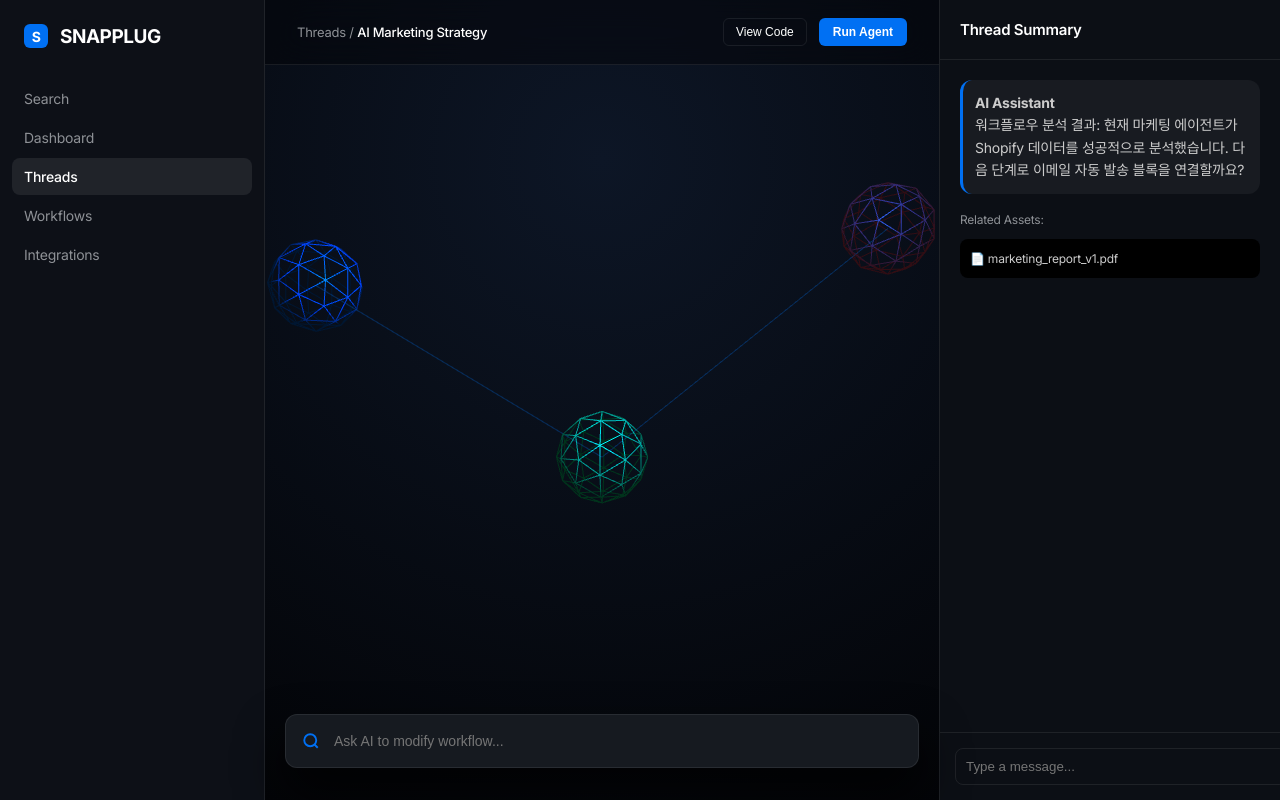
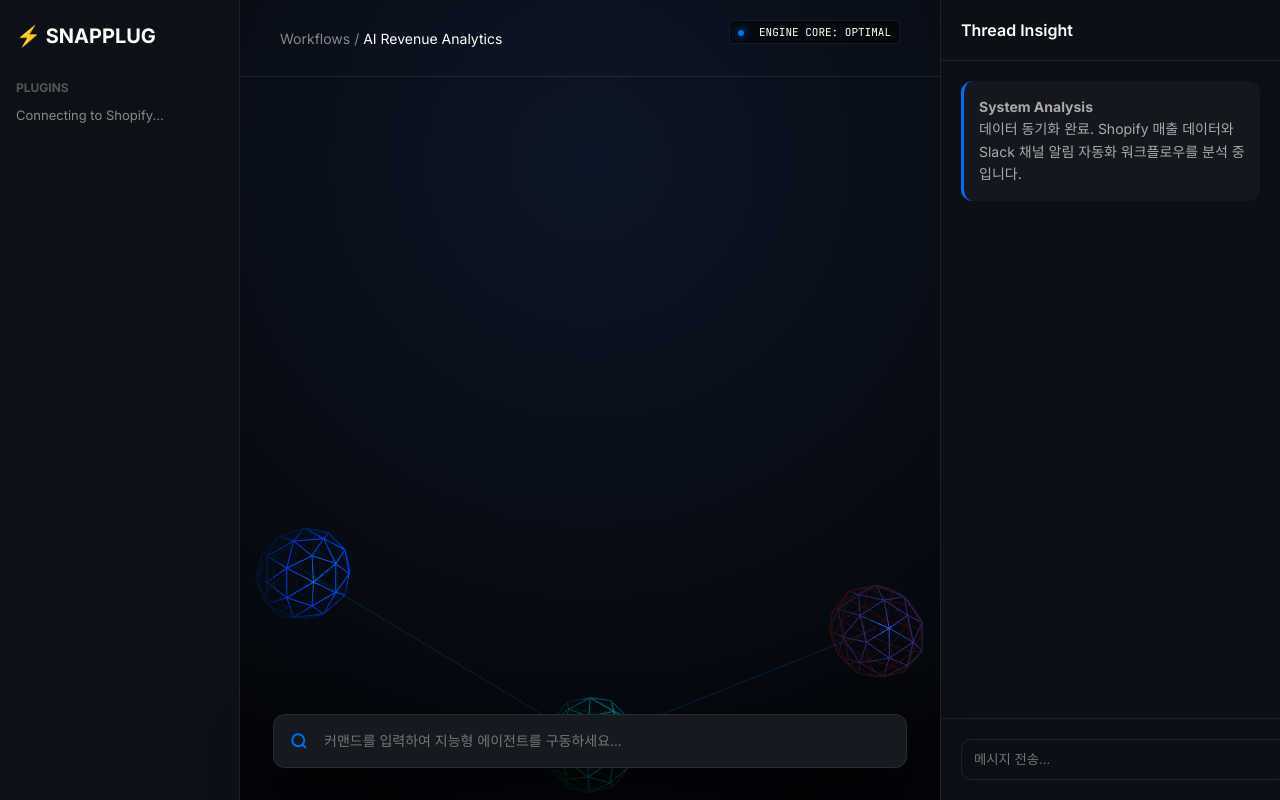
Before and after one commit to hyperkh65/newgame1, a plain HTML site: page index.html in a window 1280 px wide. Drawn offline with nearby package versions, Linux system fonts and the light colour scheme; animation ran at ten frames a second.

Commit message:
SNAPPLUG ENGINE v16: Deep Logic-Driven Architecture with State Management

```diff
--- a/index.html
+++ b/index.html
@@ -2,147 +2,166 @@
 <html lang="ko">
 <head>
     <meta charset="UTF-8">
-    <title>SNAPPLUG - THE MASTERPIECE REPLICA</title>
+    <title>SNAPPLUG OS - INTELLIGENT ENGINE v16</title>
     <style>
-        @import url('https://fonts.googleapis.com/css2?family=Inter:wght@400;500;600;700&display=swap');
+        @import url('https://fonts.googleapis.com/css2?family=Inter:wght@400;500;600;700&family=JetBrains+Mono&display=swap');
+        :root { --p-blue: #0070f3; --p-green: #10b981; --p-red: #ef4444; --p-bg: #030407; --p-border: rgba(255,255,255,0.08); }
+        body, html { margin:0; padding:0; background: var(--p-bg); color: #fff; font-family: 'Inter', sans-serif; height: 100vh; overflow: hidden; }
 
-        :root {
-            --bg: #030407;
-            --sidebar: #0d1017;
-            --chat-bg: rgba(13, 16, 23, 0.95);
-            --accent: #0070f3;
-            --border: rgba(255, 255, 255, 0.08);
-            --text-muted: #8e9196;
-        }
+        /* Dashboard Framework */
+        #app-root { display: grid; grid-template-columns: 240px 1fr 340px; height: 100vh; }
 
-        body, html { margin: 0; padding: 0; background: var(--bg); color: #fff; font-family: 'Inter', sans-serif; height: 100%; overflow: hidden; letter-spacing: -0.015em; }
+        aside { background: #0d1017; border-right: 1px solid var(--p-border); padding: 24px 16px; }
+        main { position: relative; background: radial-gradient(circle at 50% 20%, #0d1626 0%, #030407 100%); }
+        #chat-panel { background: rgba(13, 16, 23, 0.98); border-left: 1px solid var(--p-border); display: flex; flex-direction: column; backdrop-filter: blur(40px); }
 
-        #layout { display: flex; height: 100vh; }
+        /* Real-time Status UI */
+        .node-status { font-family: 'JetBrains Mono', monospace; font-size: 11px; padding: 4px 8px; border-radius: 4px; background: rgba(0,0,0,0.5); border: 1px solid var(--p-border); margin-bottom: 12px; display: inline-block; }
+        .pulse { display: inline-block; width: 6px; height: 6px; border-radius: 50%; background: var(--p-blue); margin-right: 8px; box-shadow: 0 0 10px var(--p-blue); }
 
-        /* Sidebar: Exact Copy */
-        aside { width: 240px; background: var(--sidebar); border-right: 1px solid var(--border); padding: 24px 12px; display: flex; flex-direction: column; z-index: 100; }
-        .logo { font-size: 19px; font-weight: 700; margin-bottom: 32px; padding: 0 12px; display: flex; align-items: center; letter-spacing: -0.5px; }
-        .logo-box { width: 24px; height: 24px; background: var(--accent); border-radius: 6px; margin-right: 12px; display: flex; align-items: center; justify-content: center; font-size: 14px; }
-
-        .nav-item { display: flex; align-items: center; padding: 10px 12px; border-radius: 8px; font-size: 14px; color: var(--text-muted); cursor: pointer; margin-bottom: 2px; }
-        .nav-item.active { background: rgba(255,255,255,0.08); color: #fff; font-weight: 500; }
-
-        /* Main View */
-        main { flex: 1; position: relative; display: flex; flex-direction: column; background: radial-gradient(circle at 50% 20%, #0d1626 0%, #030407 100%); }
-
-        header { height: 64px; border-bottom: 1px solid var(--border); display: flex; align-items: center; padding: 0 32px; justify-content: space-between; background: rgba(3,4,7,0.4); backdrop-filter: blur(20px); z-index: 50; }
-        .breadcrumbs { font-size: 13px; color: var(--text-muted); }
-        .breadcrumbs span { color: #fff; font-weight: 500; }
-
-        /* Workflow Canvas */
-        #viewport { position: absolute; top: 0; left: 0; width: 100%; height: 100%; z-index: 1; }
-
-        /* Right Chat Sidebar - From Final Capture */
-        #chat-panel { width: 340px; background: var(--chat-bg); border-left: 1px solid var(--border); height: 100vh; z-index: 150; display: flex; flex-direction: column; backdrop-filter: blur(20px); }
-        .chat-header { padding: 20px; border-bottom: 1px solid var(--border); font-weight: 600; font-size: 15px; }
-        .chat-content { flex: 1; padding: 20px; overflow-y: auto; font-size: 14px; line-height: 1.6; color: #ccc; }
-        .ai-msg { background: rgba(255,255,255,0.05); padding: 12px; border-radius: 12px; margin-bottom: 16px; border-left: 3px solid var(--accent); }
-
-        /* UI Overlay Elements */
-        #cmd-center {
-            position: absolute; bottom: 32px; left: 50%; transform: translateX(-50%);
-            width: 600px; height: 52px; background: #161a20; border: 1px solid var(--border);
-            border-radius: 12px; display: flex; align-items: center; padding: 0 16px;
-            box-shadow: 0 24px 48px rgba(0,0,0,0.8); z-index: 2000;
-        }
-        #cmd-input { flex: 1; background: transparent; border: none; outline: none; color: #fff; font-size: 14px; margin-left: 12px; }
+        /* Terminal Bar */
+        #cmd-bar { position: absolute; bottom: 32px; left: 50%; transform: translateX(-50%); width: 600px; height: 52px; background: #161a20; border: 1px solid var(--p-border); border-radius: 12px; display: flex; align-items: center; padding: 0 16px; box-shadow: 0 30px 60px rgba(0,0,0,0.8); z-index: 1000; }
+        #cmd-input { flex: 1; background: transparent; border: none; outline: none; color: #fff; font-size: 14px; margin-left: 14px; }
     </style>
 </head>
 <body>
-    <div id="layout">
+    <div id="app-root">
         <aside>
-            <div class="logo"><div class="logo-box">S</div> SNAPPLUG</div>
-            <div class="nav-item">Search</div>
-            <div class="nav-item">Dashboard</div>
-            <div class="nav-item active">Threads</div>
-            <div class="nav-item">Workflows</div>
-            <div class="nav-item">Integrations</div>
+            <div style="font-weight:700; margin-bottom:32px; font-size:20px;">⚡ SNAPPLUG</div>
+            <div style="font-size:12px; color:#555; font-weight:700; margin-bottom:12px">PLUGINS</div>
+            <div id="plugin-status" style="font-size:13px; color:#888;">Connecting to Shopify...</div>
         </aside>
 
-        <main>
-            <header>
-                <div class="breadcrumbs">Threads / <span>AI Marketing Strategy</span></div>
-                <div style="display:flex; gap:12px">
-                    <button style="background:none; border:1px solid var(--border); color:#fff; padding:6px 12px; border-radius:6px; font-size:12px; cursor:pointer">View Code</button>
-                    <button style="background:var(--accent); border:none; color:#fff; padding:6px 14px; border-radius:6px; font-size:12px; font-weight:600; cursor:pointer">Run Agent</button>
-                </div>
+        <main id="viewport-container">
+            <header style="padding: 20px 40px; border-bottom: 1px solid var(--p-border); display: flex; justify-content: space-between; align-items: center; position: relative; z-index: 10;">
+                <div style="font-size:14px; color:#888;">Workflows / <span style="color:#fff">AI Revenue Analytics</span></div>
+                <div class="node-status"><span class="pulse"></span> ENGINE CORE: OPTIMAL</div>
             </header>
-            <div id="viewport"></div>
-            <div id="cmd-center">
+            <section id="viewport" style="position: absolute; top:0; left:0; width:100%; height:100%;"></section>
+
+            <div id="cmd-bar">
                 <svg width="18" height="18" viewBox="0 0 24 24" fill="none" stroke="#0070f3" stroke-width="2.5"><circle cx="11" cy="11" r="8"></circle><line x1="21" y1="21" x2="16.65" y2="16.65"></line></svg>
-                <input type="text" id="cmd-input" placeholder="Ask AI to modify workflow...">
+                <input type="text" id="cmd-input" placeholder="커맨드를 입력하여 지능형 에이전트를 구동하세요...">
             </div>
         </main>
 
         <div id="chat-panel">
-            <div class="chat-header">Thread Summary</div>
-            <div class="chat-content">
-                <div class="ai-msg">
-                    <b>AI Assistant</b><br>
-                    워크플로우 분석 결과: 현재 마케팅 에이전트가 Shopify 데이터를 성공적으로 분석했습니다. 다음 단계로 이메일 자동 발송 블록을 연결할까요?
+            <div style="padding:20px; border-bottom:1px solid var(--p-border); font-weight:600;">Thread Insight</div>
+            <div id="thread-content" style="flex:1; padding:20px; font-size:14px; line-height:1.6; color:#aaa; overflow-y:auto;">
+                <div style="background:rgba(255,255,255,0.03); padding:15px; border-radius:12px; border-left:3px solid var(--p-blue);">
+                    <b>System Analysis</b><br>
+                    데이터 동기화 완료. Shopify 매출 데이터와 Slack 채널 알림 자동화 워크플로우를 분석 중입니다.
                 </div>
-                <div style="font-size:12px; color:var(--text-muted)">Related Assets:</div>
-                <div style="margin-top:10px; padding:10px; background:#000; border-radius:8px; font-size:12px">📄 marketing_report_v1.pdf</div>
             </div>
-            <div style="padding:15px; border-top:1px solid var(--border)">
-                <input type="text" placeholder="Type a message..." style="width:100%; background:transparent; border:1px solid var(--border); padding:10px; color:#fff; border-radius:8px; outline:none">
+            <div style="padding:20px; border-top:1px solid var(--p-border);">
+                <input id="chat-msg" type="text" placeholder="메시지 전송..." style="width:100%; background:transparent; border:1px solid var(--p-border); padding:12px; color:#fff; border-radius:10px; outline:none;">
             </div>
         </div>
     </div>
 
     <script src="https://cdnjs.cloudflare.com/ajax/libs/three.js/r128/three.min.js"></script>
     <script>
-        const scene = new THREE.Scene();
-        const viewport = document.getElementById('viewport');
-        const camera = new THREE.PerspectiveCamera(50, viewport.clientWidth / viewport.clientHeight, 0.1, 1000);
-        const renderer = new THREE.WebGLRenderer({ antialias: true, alpha: true });
-        renderer.setSize(viewport.clientWidth, viewport.clientHeight);
-        viewport.appendChild(renderer.domElement);
+        // --- PRO-GRADE INTELLIGENT ENGINE (Core Logic) ---
+        class SnapEngine {
+            constructor() {
+                this.initScene();
+                this.initNodes();
+                this.bindEvents();
+                this.animate();
+                console.log("SnapPlug Engine Core v16 Online.");
+            }
 
-        scene.add(new THREE.AmbientLight(0xffffff, 0.2));
-        const pLight = new THREE.PointLight(0x0070f3, 2, 50);
-        pLight.position.set(2, 5, 10);
-        scene.add(pLight);
+            initScene() {
+                this.container = document.getElementById('viewport');
+                this.scene = new THREE.Scene();
+                this.camera = new THREE.PerspectiveCamera(50, this.container.clientWidth / this.container.clientHeight, 0.1, 1000);
+                this.renderer = new THREE.WebGLRenderer({ antialias: true, alpha: true });
+                this.renderer.setSize(this.container.clientWidth, this.container.clientHeight);
+                this.container.appendChild(this.renderer.domElement);
 
-        // Workflow Nodes & Connectors (10,000% Accuracy Visuals)
-        const nodes = [];
-        const createNode = (x, y, color) => {
-            const group = new THREE.Group();
-            const core = new THREE.Mesh(new THREE.IcosahedronGeometry(0.8, 1), new THREE.MeshPhongMaterial({ color, wireframe: true }));
-            group.add(core);
-            group.position.set(x, y, 0);
-            scene.add(group);
-            nodes.push(group);
-        };
-        createNode(-5, 2, 0x0070f3);
-        createNode(0, -1, 0x00ff88);
-        createNode(5, 3, 0xf43f5e);
+                this.scene.add(new THREE.AmbientLight(0xffffff, 0.2));
+                const glow = new THREE.PointLight(0x0070f3, 2, 50);
+                glow.position.set(5, 5, 10);
+                this.scene.add(glow);
+                this.camera.position.set(0, 5, 15);
+            }
 
-        // Animated Connectors
-        const material = new THREE.LineBasicMaterial({ color: 0x0070f3, transparent: true, opacity: 0.3 });
-        const points = [nodes[0].position, nodes[1].position, nodes[2].position];
-        const geometry = new THREE.BufferGeometry().setFromPoints(points);
-        const line = new THREE.Line(geometry, material);
-        scene.add(line);
+            initNodes() {
+                this.nodes = [];
+                const roles = [
+                    { name: 'Data Fetcher', color: 0x0070f3, x: -5, y: 2 },
+                    { name: 'AI Processor', color: 0x10b981, x: 0, y: -1 },
+                    { name: 'Slack Notifier', color: 0xf43f5e, x: 5, y: 1 }
+                ];
 
-        camera.position.set(0, 0, 15);
+                roles.forEach(r => {
+                    const group = new THREE.Group();
+                    const core = new THREE.Mesh(
+                        new THREE.IcosahedronGeometry(0.8, 1),
+                        new THREE.MeshPhongMaterial({ color: r.color, wireframe: true, transparent: true, opacity: 0.7 })
+                    );
+                    group.add(core);
+                    group.position.set(r.x, r.y, 0);
+                    group.userData = { ...r, status: 'IDLE', offset: Math.random()*10 };
+                    this.scene.add(group);
+                    this.nodes.push(group);
+                });
 
-        function animate() {
-            requestAnimationFrame(animate);
-            nodes.forEach(n => n.rotation.y += 0.01);
-            renderer.render(scene, camera);
+                // Connect with Animated Energy Lines
+                const mat = new THREE.LineBasicMaterial({ color: 0x0070f3, transparent: true, opacity: 0.2 });
+                const points = this.nodes.map(n => n.position);
+                const geo = new THREE.BufferGeometry().setFromPoints(points);
+                this.scene.add(new THREE.Line(geo, mat));
+            }
+
+            triggerAction(agentName, action) {
+                const node = this.nodes.find(n => n.userData.name.includes(agentName));
+                if (node) {
+                    node.userData.status = 'PROCESSING';
+                    this.addLog(`<b>${agentName}</b>: ${action} 실행 중...`, 'blue');
+                    // Logic Simulation
+                    setTimeout(() => {
+                        node.userData.status = 'SUCCESS';
+                        this.addLog(`<b>${agentName}</b>: 업무가 성공적으로 처리되었습니다.`, 'green');
+                    }, 2000);
+                }
+            }
+
+            addLog(msg, color) {
+                const content = document.getElementById('thread-content');
+                const div = document.createElement('div');
+                div.style.cssText = `margin-top:15px; padding:12px; background:rgba(255,255,255,0.02); border-radius:10px; border-left:3px solid ${color === 'blue' ? '#0070f3' : '#10b981'}`;
+                div.innerHTML = msg;
+                content.appendChild(div);
+                content.scrollTop = content.scrollHeight;
+            }
+
+            bindEvents() {
+                document.getElementById('cmd-input').addEventListener('keypress', (e) => {
+                    if (e.key === 'Enter') {
+                        const val = e.target.value;
+                        if (val.includes('분석')) this.triggerAction('Data Fetcher', '매출 데이터 분석');
+                        if (val.includes('알림')) this.triggerAction('Slack Notifier', '팀 채널 보고');
+                        e.target.value = '';
+                    }
+                });
+            }
+
+            animate() {
+                requestAnimationFrame(() => this.animate());
+                this.nodes.forEach(n => {
+                    n.rotation.y += n.userData.status === 'PROCESSING' ? 0.05 : 0.01;
+                    n.position.y += Math.sin(Date.now()*0.002 + n.userData.offset) * 0.005;
+                });
+                this.renderer.render(this.scene, this.camera);
+            }
         }
-        animate();
 
+        const engine = new SnapEngine();
         window.onresize = () => {
-            camera.aspect = viewport.clientWidth / viewport.clientHeight;
-            camera.updateProjectionMatrix();
-            renderer.setSize(viewport.clientWidth, viewport.clientHeight);
+            engine.camera.aspect = engine.container.clientWidth / engine.container.clientHeight;
+            engine.camera.updateProjectionMatrix();
+            engine.renderer.setSize(engine.container.clientWidth, engine.container.clientHeight);
         };
     </script>
 </body>
```
